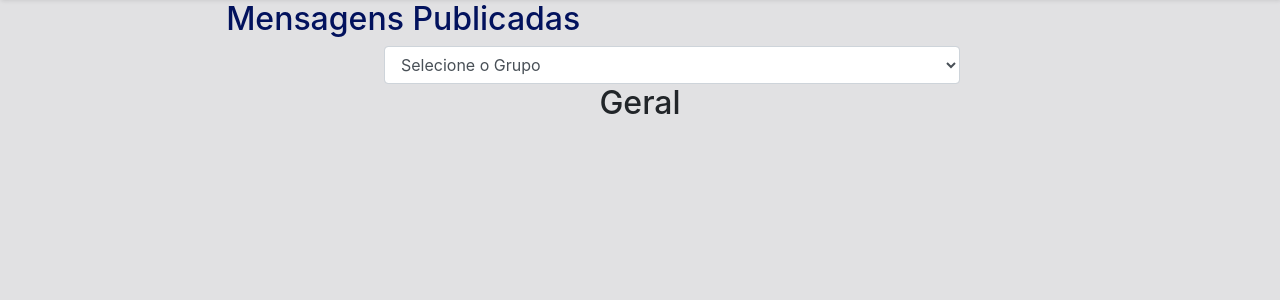
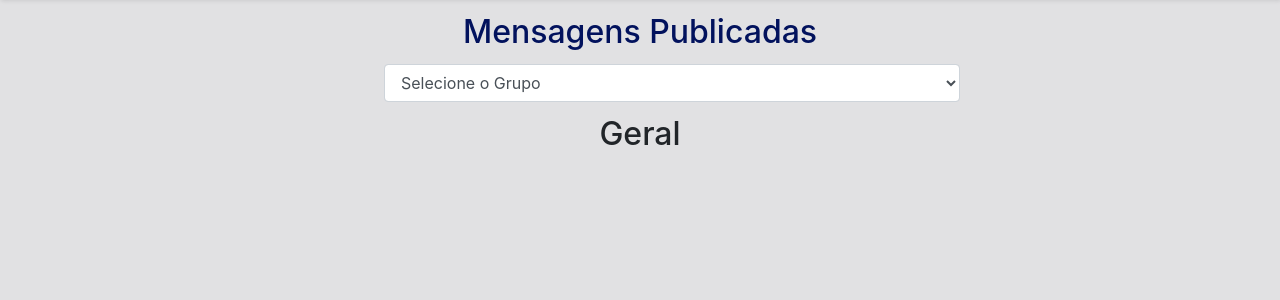
Before and after one commit to marynhaSjc/API-Gfour---Fatec-SJC, a Flask app: page /visualizacao in a window 1280 px wide. Shown: the part 60-360 px from the top of the page. Run offline with Flask 2, Linux system fonts and the light colour scheme; the visitor is signed in with stand-in values (Sample User, id 1); data that the repository does not hold is empty; parts of the project's set-up code (start-up, migrations or seed data) failed here and were passed over; some libraries are stand-ins or nearby versions.

Commit message:
Ajustes nos visuais templeates

```diff
--- a/templates/index.html
+++ b/templates/index.html
@@ -101,7 +101,7 @@
 					<td class="actions">
 						<a style="margin-left: -40px; font-size: 12px;" class="btn btn-success btn-xs" href="/view/{{usuario.idUsuario}}">Visualizar</a>
 						<a style="font-size: 12px;" class="btn btn-warning btn-xs" href="/edit/{{ usuario.idUsuario }}">Editar</a>
-						<a style="font-size: 12px;" class="btn btn-danger btn-xs"  href="#" data-toggle="modal" data-target="#deletemodal">Excluir</a>
+
 					</td>
 				</tr>
                     {% endfor %}
--- a/templates/visualizacao.html
+++ b/templates/visualizacao.html
@@ -45,21 +45,21 @@ body::-webkit-scrollbar-thumb {
             {% endif %}
         </ul>
       </header>
-   <h2 class="text-center" style="color: #02125d;">Mensagens Publicadas</h2>
-   <select class="js-example-basic form-control" style="width: 45%;margin-left: 30%;" name="grupos" id="filtrar_grupo">
+   <h2 class="text-center" style="color: #02125d; margin-left: 0%; margin-top: 1%;">Mensagens Publicadas</h2>
+   <select class="js-example-basic form-control" style="width: 45%;margin-left: 30%; margin-top: 1%" name="grupos" id="filtrar_grupo">
        <option value="" disabled selected >Selecione o Grupo</option>
-       <option value="">Geral</option>
+       <option value="" >Geral</option>
     {%for grupo in grupos %}
 
     <option value="{{grupo.idGrupo}}">{{grupo.nomeGrupo}}</option>
     {% endfor %}
   </select>
 
-   <h2 class="text-center">{{nome_grupo }}</h2>
+   <h2 class="text-center" style = "margin-top: 1%"">{{nome_grupo }}</h2>
 
     {% with messages = get_flashed_messages() %}
             {% if messages %}
-                <div style="font-weight: bold;font-size: small;  color: red;font-family: Arial;margin:5%;"  class="notification is-danger">
+                <div style="font-weight: bold;font-size: small;  color: red;font-family: Arial; margin: 1%;"  class="notification is-danger">
                     {{ messages[0] }}
                 </div>
             {% endif %}
```
